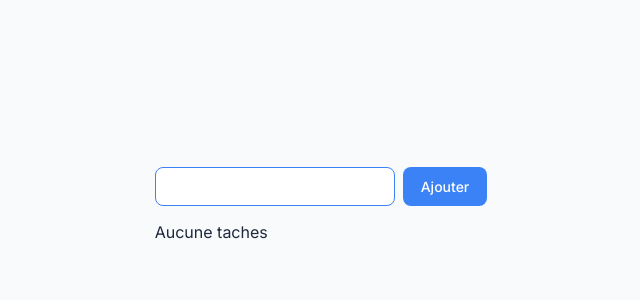
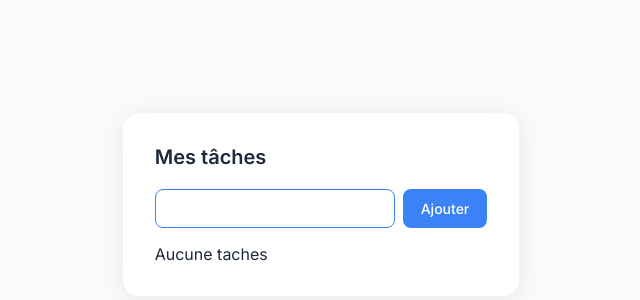
Before and after one commit to HugoRbn/todoAppReact, a React (Vite) app: page / in a window 1280 px wide. Shown: the part 196-496 px from the top of the page, without its empty margins (319-959 px from the left). Built offline with nearby package versions, Linux system fonts and the light colour scheme.

Commit message:
style: add card wrapper and title

```diff
--- a/src/App.tsx
+++ b/src/App.tsx
@@ -25,9 +25,10 @@ function App() {
   };
 
   return (
-    <div>
-      <TaskForm task={task} setTask={setTask} addTask={() => addTask(task)}></TaskForm>
-      <TasksList tasks={tasks} removeTask={(t) => removeTask(t)}></TasksList>
+    <div className="card">
+      <h1>Mes tâches</h1>
+      <TaskForm task={task} setTask={setTask} addTask={() => addTask(task)} />
+      <TasksList tasks={tasks} removeTask={(t) => removeTask(t)} />
     </div>
   );
 }
```
